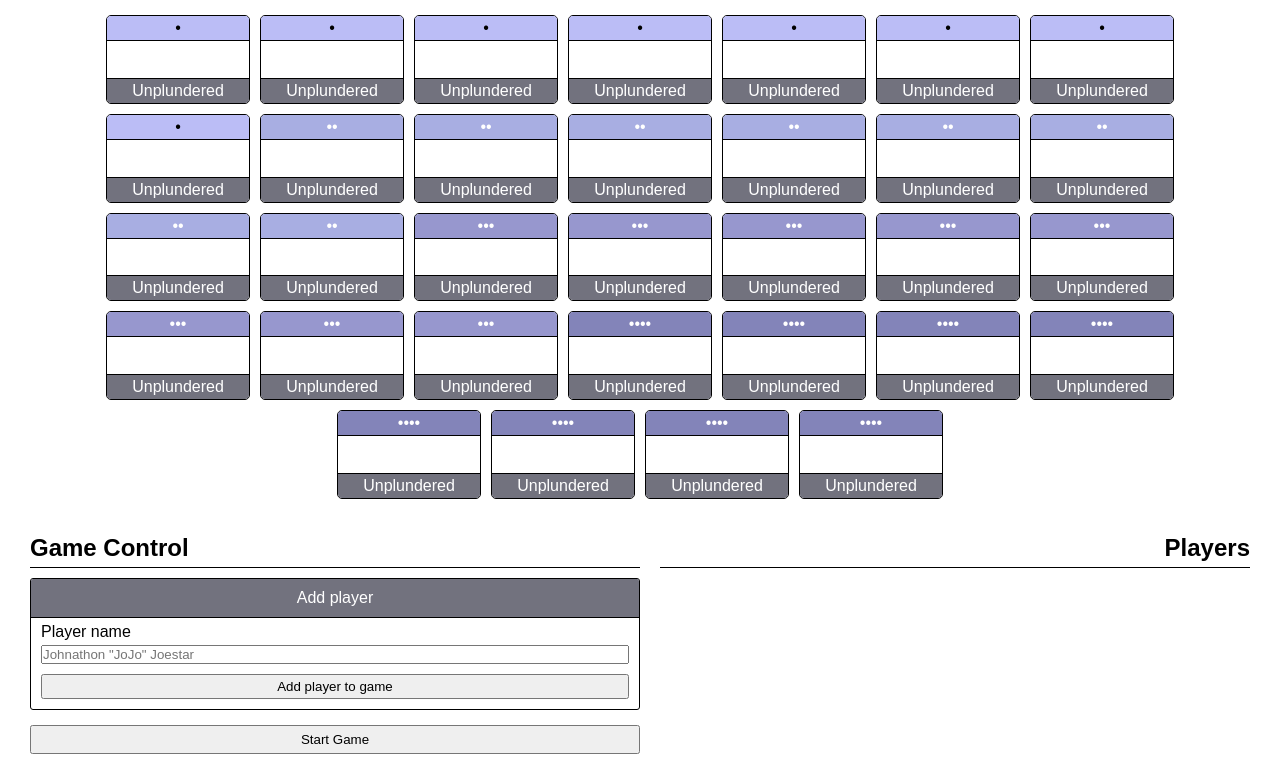
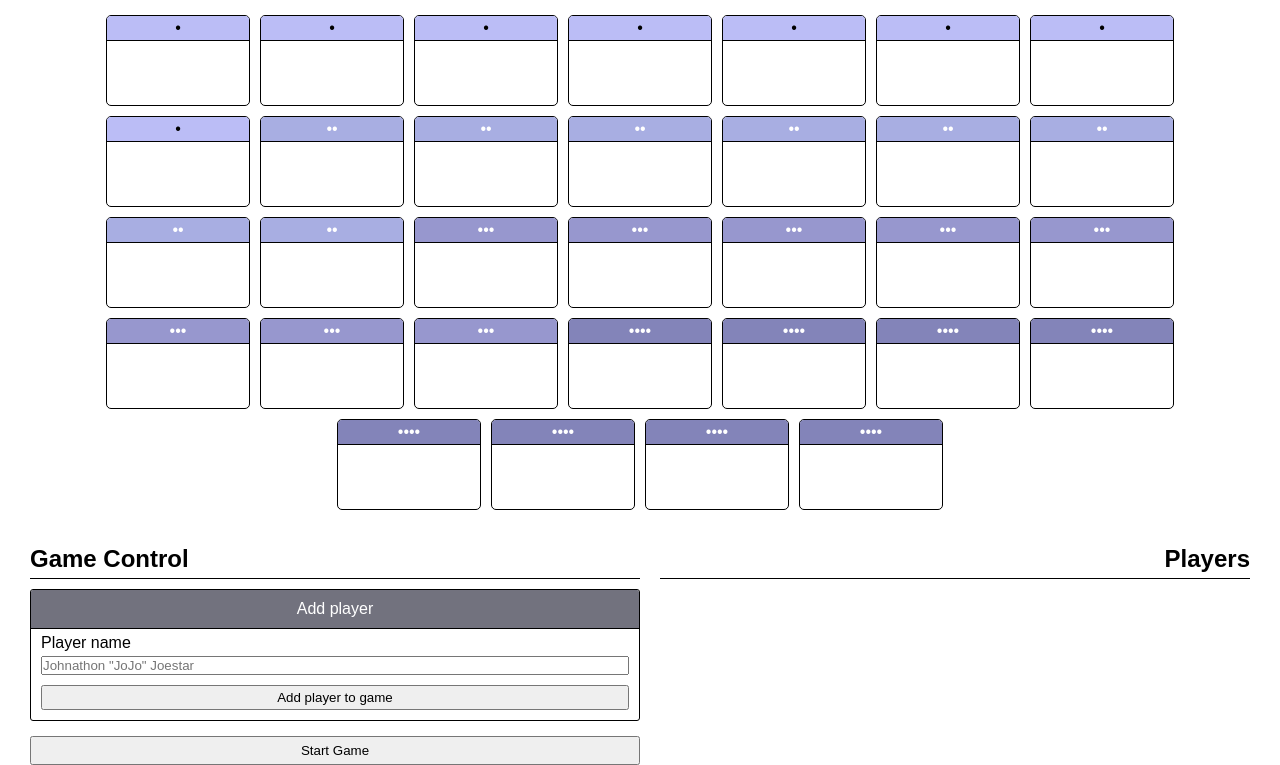
Before and after one commit to TheDerek/plunder-the-sea, a React app: page / in a window 1280 px wide. Shown: the part 92-857 px from the top of the page. Built offline with nearby package versions, Linux system fonts and the light colour scheme.

Commit message:
Broken it

```diff
--- a/src/index.css
+++ b/src/index.css
@@ -6,8 +6,9 @@ body {
   box-sizing: border-box;
 }
 
-body {
+html, body {
   font-family: Sans-Serif;
+  height: 100%;
 }
 
 header {
@@ -30,14 +31,15 @@ header {
   border: 1px black solid;
   border-radius: 5px;
   min-width: 9em;
+  vertical-align: middle;
+  min-height: 4em;
+  overflow: hidden;
 }
 
 .chip-level {
-  border-radius: 4px 4px 0 0;
   border-bottom: solid black 1px;
   padding: 3px;
   text-align: center;
-  margin-bottom: 0.5em;
 }
 
 .chip-level-1 {
@@ -63,6 +65,12 @@ header {
 .chip-player {
   min-height: 1.3em;
   text-align: center;
+  display: flex;
+  align-items: center;
+  flex-wrap: wrap;
+  height: 100%;
+  justify-content: center;
+  min-height: inherit;
 }
 
 .chip-status {
--- a/src/index.js
+++ b/src/index.js
@@ -30,7 +30,6 @@ function Chip(props) {
     <div className="chip">
       <div className={levelClass}>{levelText}</div>
       {playerElement}
-      <div className={chipStatus}>{plunderStatus}</div>
     </div>
   );
 }
```
